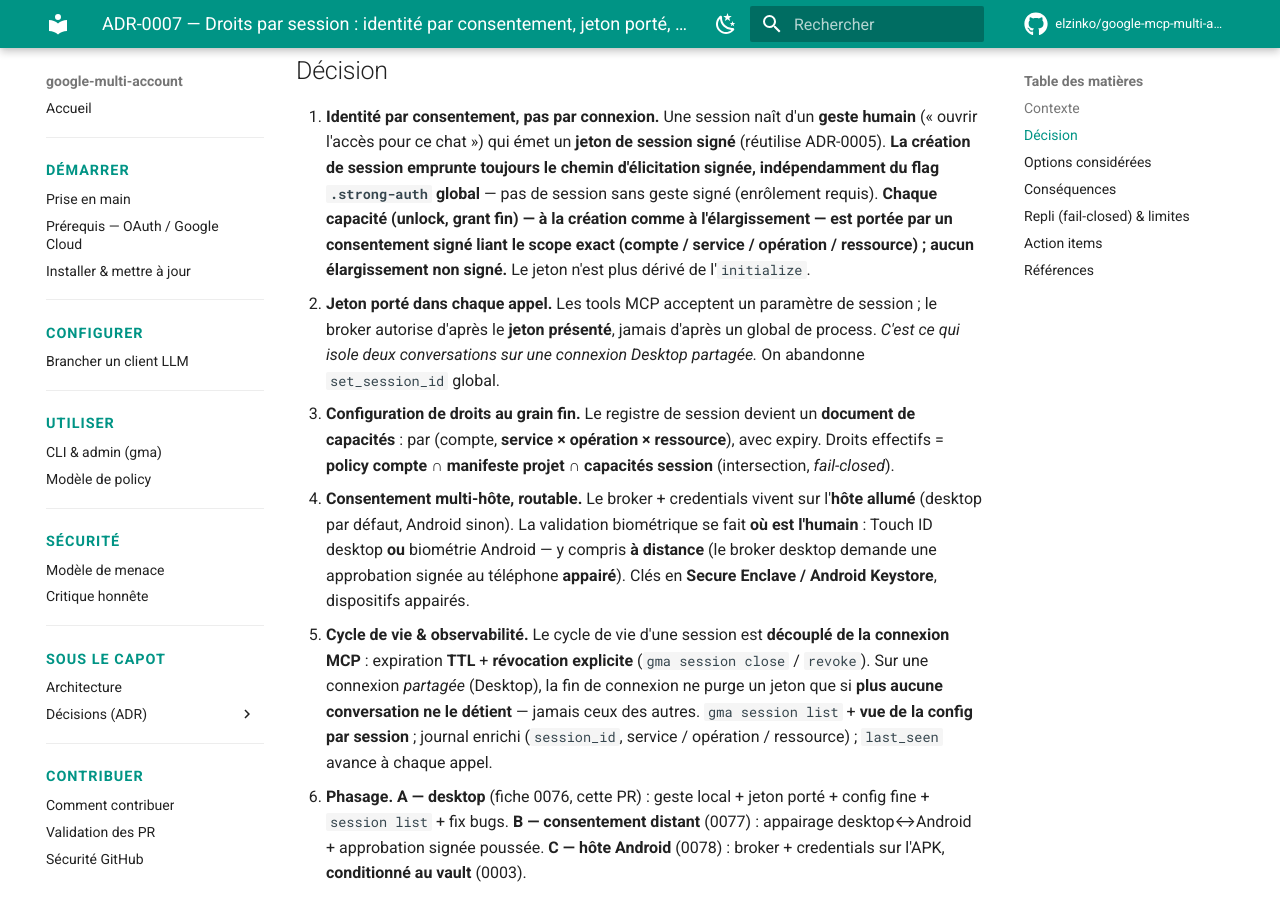
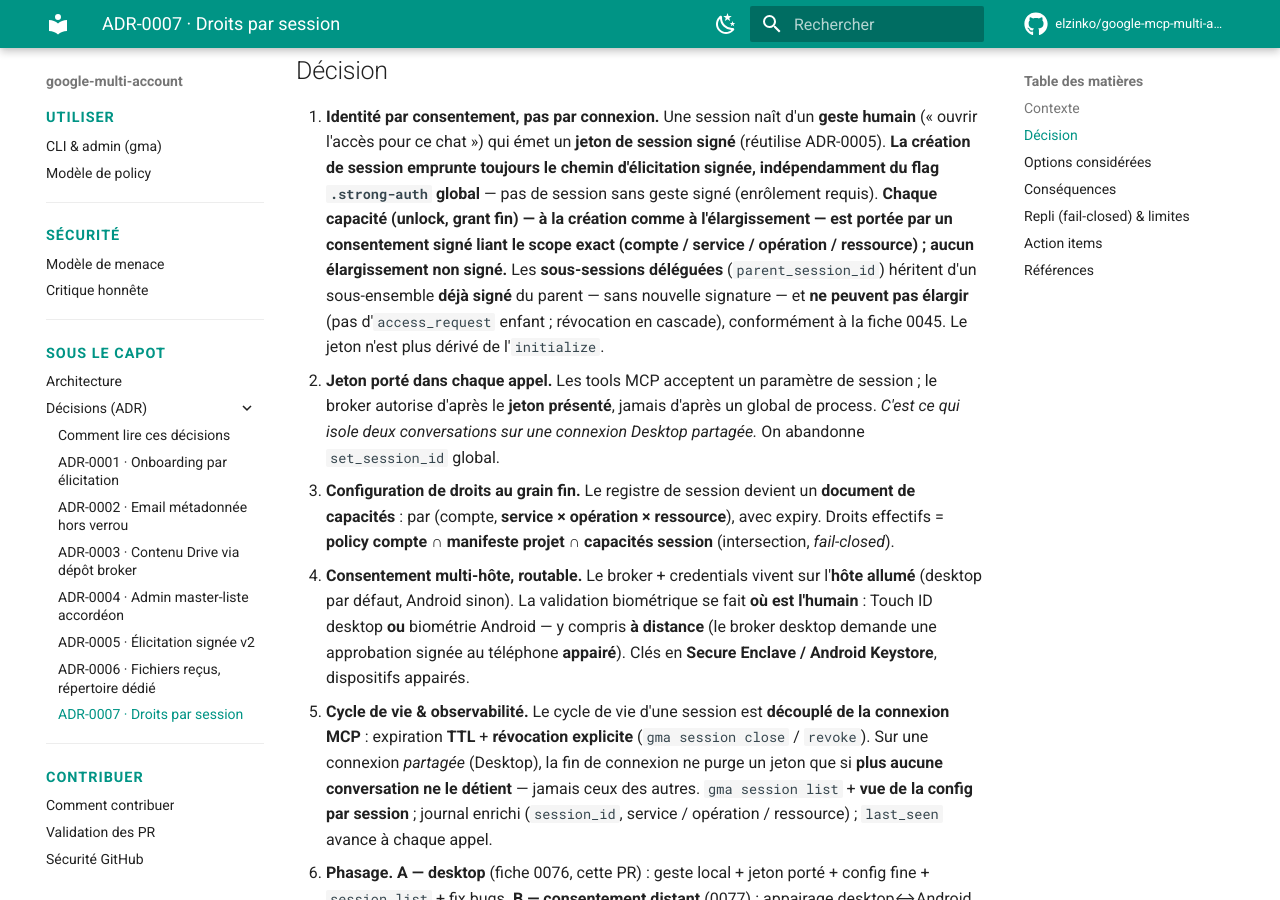
Before and after one commit to elzinko/google-mcp-multi-account, an MkDocs documentation site: the page built from docs/adr/ADR-0007-droits-par-session.md, in a window 1280 px wide and 900 px high, scrolled down 1264 px. Built offline with MkDocs 1.6.1 and Material for MkDocs 9.7.7, drawn with Linux system fonts in a browser that asks for light colours; comment, search, counter and statistics services are not loaded; some of the changed text lies outside the part shown.

Commit message:
docs(0076): préserve l'héritage sous-agents + ADR-0007 dans la nav MkDocs (revue Codex ④⑤)
- ④ Réconcilie « toute session signée » avec le contrat sous-agents de 0045 :
  les sous-sessions déléguées (parent_session_id) héritent d'un sous-ensemble
  déjà signé du parent, sans nouvelle signature, sans pouvoir élargir, avec
  révocation en cascade. Critères + tests héritage/révocation ajoutés.
- ⑤ Ajoute ADR-0007 à la nav Décisions de mkdocs.yml (s'arrêtait à ADR-0006).

Co-Authored-By: Claude Opus 4.8 <noreply@anthropic.com>

```diff
--- a/docs/adr/ADR-0007-droits-par-session.md
+++ b/docs/adr/ADR-0007-droits-par-session.md
@@ -23,7 +23,7 @@ Forces en présence :
 
 ## Décision
 
-1. **Identité par consentement, pas par connexion.** Une session naît d'un **geste humain** (« ouvrir l'accès pour ce chat ») qui émet un **jeton de session signé** (réutilise ADR-0005). **La création de session emprunte toujours le chemin d'élicitation signée, indépendamment du flag `.strong-auth` global** — pas de session sans geste signé (enrôlement requis). **Chaque capacité (unlock, grant fin) — à la création comme à l'élargissement — est portée par un consentement signé liant le scope exact (compte / service / opération / ressource) ; aucun élargissement non signé.** Le jeton n'est plus dérivé de l'`initialize`.
+1. **Identité par consentement, pas par connexion.** Une session naît d'un **geste humain** (« ouvrir l'accès pour ce chat ») qui émet un **jeton de session signé** (réutilise ADR-0005). **La création de session emprunte toujours le chemin d'élicitation signée, indépendamment du flag `.strong-auth` global** — pas de session sans geste signé (enrôlement requis). **Chaque capacité (unlock, grant fin) — à la création comme à l'élargissement — est portée par un consentement signé liant le scope exact (compte / service / opération / ressource) ; aucun élargissement non signé.** Les **sous-sessions déléguées** (`parent_session_id`) héritent d'un sous-ensemble **déjà signé** du parent — sans nouvelle signature — et **ne peuvent pas élargir** (pas d'`access_request` enfant ; révocation en cascade), conformément à la fiche 0045. Le jeton n'est plus dérivé de l'`initialize`.
 2. **Jeton porté dans chaque appel.** Les tools MCP acceptent un paramètre de session ; le broker autorise d'après le **jeton présenté**, jamais d'après un global de process. *C'est ce qui isole deux conversations sur une connexion Desktop partagée.* On abandonne `set_session_id` global.
 3. **Configuration de droits au grain fin.** Le registre de session devient un **document de capacités** : par (compte, **service × opération × ressource**), avec expiry. Droits effectifs = **policy compte ∩ manifeste projet ∩ capacités session** (intersection, *fail-closed*).
 4. **Consentement multi-hôte, routable.** Le broker + credentials vivent sur l'**hôte allumé** (desktop par défaut, Android sinon). La validation biométrique se fait **où est l'humain** : Touch ID desktop **ou** biométrie Android — y compris **à distance** (le broker desktop demande une approbation signée au téléphone **appairé**). Clés en **Secure Enclave / Android Keystore**, dispositifs appairés.
@@ -66,7 +66,7 @@ Forces en présence :
 
 ## Action items
 
-1. [ ] **Phase A** — paramètre `session` sur les tools + autorisation broker par jeton ; registre de capacités (service × op × ressource) **signées à chaque octroi** ; `gma session list` + vue config ; fix purge + `last_seen` ; tests hermétiques verts.
+1. [ ] **Phase A** — paramètre `session` sur les tools + autorisation broker par jeton ; registre de capacités (service × op × ressource) **signées à chaque octroi** ; `gma session list` + vue config ; fix purge + `last_seen` ; **héritage sous-agent ⊆ parent + révocation cascade (0045) testés** ; tests hermétiques verts.
 2. [ ] Test **live Desktop** (2 conversations → nombre de `session_id`) pour documenter, même si la décision 2 le rend non-bloquant.
 3. [ ] **Phase B** (0077) — appairage desktop↔Android + approbation signée distante (étend ADR-0005).
 4. [ ] **Phase C** (0078) — broker + credentials Android (APK), **conditionné au vault** (0003).
--- a/mkdocs.yml
+++ b/mkdocs.yml
@@ -96,6 +96,7 @@ nav:
           - ADR-0004 · Admin master-liste accordéon: adr/ADR-0004-admin-master-liste-accordeon.md
           - ADR-0005 · Élicitation signée v2: adr/ADR-0005-elicitation-signee-v2.md
           - ADR-0006 · Fichiers reçus, répertoire dédié: adr/ADR-0006-fichiers-recus-repertoire-dedie.md
+          - ADR-0007 · Droits par session: adr/ADR-0007-droits-par-session.md
   - Contribuer:
       - Comment contribuer: contribuer.md
       - Validation des PR: PR_VALIDATION.md
```
Also changed, not shown: features/0076-droits-par-session-phase-a.md (+3 -2 lines).
